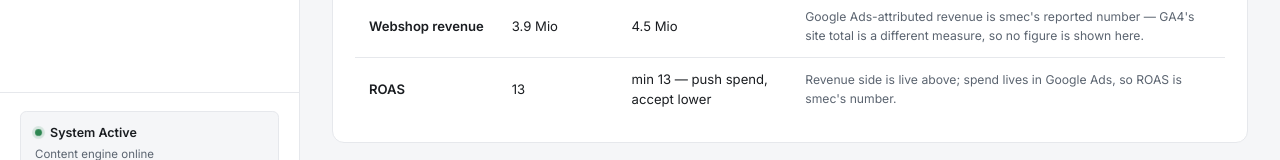
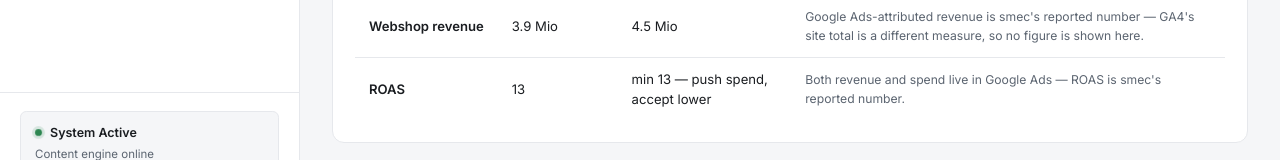
Before and after one commit to ChallengingDawn/APSOmarketingHub, a Next.js app: page /analytics/smec in a window 1280 px wide. Shown: the part 1479-1639 px from the top of the page. Built offline with nearby package versions, Linux system fonts and the light colour scheme; no server answers.

Commit message:
SMEC: ROAS row wording after revenue figure removal

```diff
--- a/src/app/analytics/smec/targets.ts
+++ b/src/app/analytics/smec/targets.ts
@@ -91,6 +91,6 @@ export const SMEC_TARGETS: SmecTarget[] = [
     baseline: "13",
     goal: "min 13 — push spend, accept lower",
     measure: "none",
-    unavailable: "Revenue side is live above; spend lives in Google Ads, so ROAS is smec's number.",
+    unavailable: "Both revenue and spend live in Google Ads — ROAS is smec's reported number.",
   },
 ];
```
